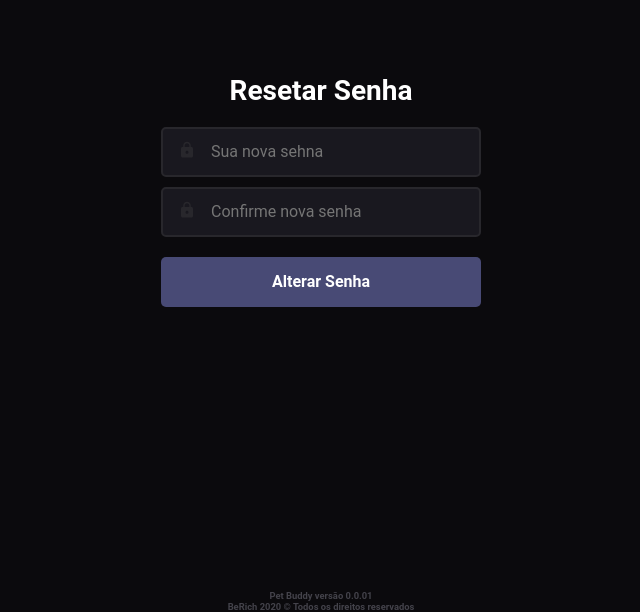
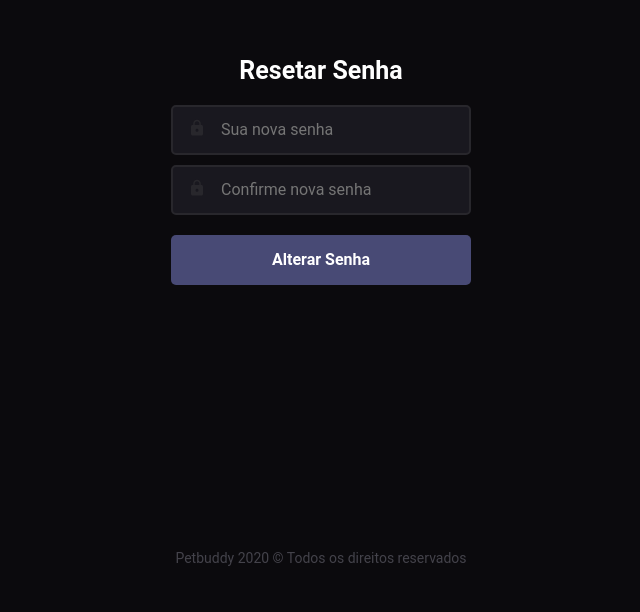
Before and after one commit to joao-lucas-dev/forgot-password, a React (Create React App) app: page /forgot-password in a window 1280 px wide. Shown: the part 210-822 px from the top of the page, without its empty margins (319-959 px from the left). After the commit the page ends 800 px from the top, so only its background shows below. Built offline with nearby package versions, Linux system fonts and the light colour scheme; the HTML template or start-up script is replaced by a standard one.

Commit message:
fix: styles

```diff
--- a/package.json
+++ b/package.json
@@ -6,12 +6,15 @@
     "@testing-library/jest-dom": "^4.2.4",
     "@testing-library/react": "^9.3.2",
     "@testing-library/user-event": "^7.1.2",
+    "axios": "^0.19.2",
+    "polished": "^3.5.1",
     "prop-types": "^15.7.2",
+    "query-string": "^6.11.1",
     "react": "^16.13.1",
     "react-dom": "^16.13.1",
     "react-icons": "^3.9.0",
+    "react-router-dom": "^5.1.2",
     "react-scripts": "3.4.1",
-    "react-toastify": "^5.5.0",
     "styled-components": "^5.0.1"
   },
   "scripts": {
--- a/src/App.js
+++ b/src/App.js
@@ -1,34 +1,13 @@
-import React, { useState } from 'react';
+import React from 'react';
 
-import Input from './components/Input';
-import GlobalStyle, { Form, Aga6 } from './styles/globalStyle';
+import Routes from './routes';
+import GlobalStyle from './styles/globalStyle';
 
 export default function App() {
-  const [isFocus, setIsFocus] = useState(false);
-  const [isFocusSecond, setFocusSecond] = useState(false);
   return (
-    <div>
-      <Form>
-        <GlobalStyle />
-        <h1>Resetar Senha</h1>
-        <Input
-          placeholder="Sua nova sehna"
-          onFocus={() => setIsFocus(!isFocus)}
-          onBlur={() => setIsFocus(!isFocus)}
-          isFocus={isFocus}
-        />
-        <Input
-          placeholder="Confirme nova senha"
-          onFocus={() => setFocusSecond(!isFocusSecond)}
-          onBlur={() => setFocusSecond(!isFocusSecond)}
-          isFocus={isFocusSecond}
-        />
-        <button type="submit">Alterar Senha</button>
-      </Form>
-      <Aga6>
-        Pet Buddy versão 0.0.01 <br /> BeRich 2020 © Todos os direitos
-        reservados
-      </Aga6>
-    </div>
+    <>
+      <GlobalStyle />
+      <Routes />
+    </>
   );
 }
--- a/src/components/Input/index.js
+++ b/src/components/Input/index.js
@@ -5,15 +5,23 @@ import PropTypes from 'prop-types';
 
 import { Container } from './styles';
 
-export default function Input({ placeholder, onFocus, onBlur, isFocus }) {
+export default function Input({
+  type,
+  placeholder,
+  onChange,
+  onFocus,
+  onBlur,
+  isFocus,
+}) {
   return (
     <Container isFocus={isFocus}>
       <div>
-        <MdLock size={18} color={isFocus ? '#7159c1' : 'rgb(40, 39, 44)'} />
+        <MdLock size={18} color={isFocus ? '#484a75' : 'rgb(40, 39, 44)'} />
       </div>
       <input
-        type="text"
+        type={type}
         placeholder={placeholder}
+        onChange={onChange}
         onFocus={onFocus}
         onBlur={onBlur}
       />
@@ -22,8 +30,10 @@ export default function Input({ placeholder, onFocus, onBlur, isFocus }) {
 }
 
 Input.propTypes = {
+  type: PropTypes.string.isRequired,
   placeholder: PropTypes.string.isRequired,
-  onFocus: PropTypes.bool.isRequired,
-  onBlur: PropTypes.bool.isRequired,
+  onChange: PropTypes.func.isRequired,
+  onFocus: PropTypes.func.isRequired,
+  onBlur: PropTypes.func.isRequired,
   isFocus: PropTypes.bool.isRequired,
 };
--- a/src/components/Input/styles.js
+++ b/src/components/Input/styles.js
@@ -2,10 +2,10 @@ import styled from 'styled-components';
 
 export const Container = styled.div`
   margin-top: 10px;
-  width: 320px;
+  width: 300px;
   height: 50px;
   border: 2px solid
-    ${(props) => (props.isFocus ? '#7159c1' : 'rgb(40, 39, 44)')};
+    ${(props) => (props.isFocus ? '#484a75' : 'rgb(40, 39, 44)')};
   display: flex;
   flex-direction: row;
   align-items: center;
--- /dev/null
+++ b/src/pages/ForgotPassword/index.js
@@ -0,0 +1,68 @@
+import React, { useState } from 'react';
+
+import PropTypes from 'prop-types';
+import queryString from 'query-string';
+
+import Input from '../../components/Input';
+import api from '../../services/api';
+import { Container, Form, Footer } from './styles';
+
+export default function ForgotPassword({ location }) {
+  const [isFocus, setIsFocus] = useState(false);
+  const [isFocusSecond, setFocusSecond] = useState(false);
+  const [password, setPassword] = useState('');
+  const [confirmPassword, setConfirmPassword] = useState('');
+
+  const parsed = queryString.parse(location.search);
+  const { token } = parsed;
+
+  async function handleSubmit(e) {
+    e.preventDefault();
+
+    try {
+      await api.put('/forgot-password', { token, password, confirmPassword });
+      setPassword('');
+      setConfirmPassword('');
+      alert('Senha trocada com sucesso!');
+    } catch (err) {
+      alert('Algo deu errado. Por favor, tente mais tarde!');
+    }
+  }
+
+  return (
+    <>
+      <Container>
+        <Form onSubmit={handleSubmit}>
+          <h1>Resetar Senha</h1>
+
+          <Input
+            type="password"
+            value={password}
+            placeholder="Sua nova senha"
+            onChange={(e) => setPassword(e.target.value)}
+            isFocus={isFocus}
+            onFocus={() => setIsFocus(!isFocus)}
+            onBlur={() => setIsFocus(!isFocus)}
+          />
+          <Input
+            type="password"
+            value={confirmPassword}
+            placeholder="Confirme nova senha"
+            onChange={(e) => setConfirmPassword(e.target.value)}
+            isFocus={isFocusSecond}
+            onFocus={() => setFocusSecond(!isFocusSecond)}
+            onBlur={() => setFocusSecond(!isFocusSecond)}
+          />
+
+          <button type="submit">Alterar Senha</button>
+        </Form>
+      </Container>
+
+      <Footer>Petbuddy 2020 © Todos os direitos reservados</Footer>
+    </>
+  );
+}
+
+ForgotPassword.propTypes = {
+  location: PropTypes.object.isRequired,
+};
--- /dev/null
+++ b/src/pages/ForgotPassword/styles.js
@@ -0,0 +1,49 @@
+import { lighten } from 'polished';
+import styled from 'styled-components';
+
+export const Container = styled.div`
+  display: flex;
+  height: 95%;
+  flex-direction: column;
+  align-items: center;
+  justify-content: center;
+`;
+
+export const Form = styled.form`
+  display: flex;
+  flex-direction: column;
+  justify-content: center;
+  align-items: center;
+
+  h1 {
+    font-size: 25px;
+    margin-bottom: 10px;
+    display: block;
+    color: #fff;
+  }
+
+  button {
+    margin-top: 20px;
+    width: 300px;
+    height: 50px;
+    font-size: 16px;
+    border-radius: 5px;
+    background: #484a75;
+    border: 0;
+    color: #fff;
+    font-weight: bold;
+    transition: background 200ms;
+
+    &:hover {
+      background: ${lighten(0.08, '#484a75')};
+    }
+  }
+`;
+
+export const Footer = styled.footer`
+  display: flex;
+  flex-direction: column;
+  justify-content: center;
+  align-items: center;
+  color: rgb(68, 67, 75);
+`;
--- /dev/null
+++ b/src/routes.js
@@ -0,0 +1,14 @@
+import React from 'react';
+import { BrowserRouter, Switch, Route } from 'react-router-dom';
+
+import ForgotPassword from './pages/ForgotPassword';
+
+export default function Routes() {
+  return (
+    <BrowserRouter>
+      <Switch>
+        <Route path="/forgot-password" component={ForgotPassword} />
+      </Switch>
+    </BrowserRouter>
+  );
+}
--- /dev/null
+++ b/src/services/api.js
@@ -0,0 +1,7 @@
+import axios from 'axios';
+
+const api = axios.create({
+  baseURL: 'http://localhost:3333',
+});
+
+export default api;
--- a/src/styles/globalStyle.js
+++ b/src/styles/globalStyle.js
@@ -1,4 +1,4 @@
-import styled, { createGlobalStyle } from 'styled-components';
+import { createGlobalStyle } from 'styled-components';
 
 export default createGlobalStyle`
   @import url('https://fonts.googleapis.com/css?family=Roboto:400,700&display=swap');
@@ -37,42 +37,6 @@ export default createGlobalStyle`
   }
 
   button {
-    margin-top: 20px;
-    width: 320px;
-    height: 50px;
-    font-size:16px;
-    border-radius: 5px;
-    background: #484a75;
-    border: 0;
-    color: #fff;
-    font-family: 'Roboto', sans-serif;
-    font-weight: bold;
+    cursor: pointer;
   }
-
-  h1{
-    margin-bottom:10px;
-    display: block;
-    color: white;
-    font-weight: bold;
-  }
-
-
 `;
-
-export const Form = styled.div`
-  display: flex;
-  flex-direction: column;
-  height: 100vh;
-  justify-content: center;
-  align-items: center;
-`;
-
-export const Aga6 = styled.h6`
-  margin-bottom: 30px;
-  display: flex;
-  flex-direction: column;
-  justify-content: center;
-  align-items: center;
-  text-align: center;
-  color: rgb(68, 67, 75);
-`;
```
Also changed, not shown: .eslintrc.js, 1 other file (tests, documents, lock files or other folders).
